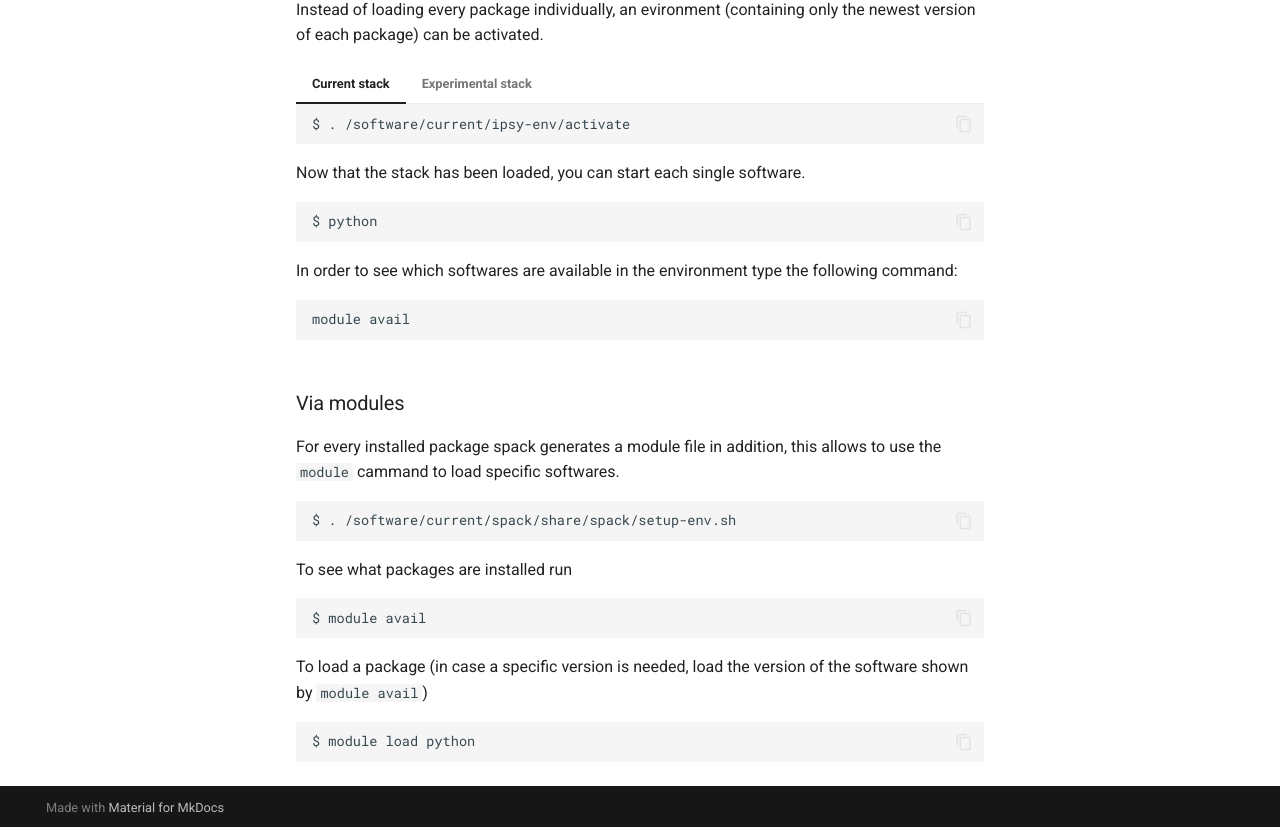
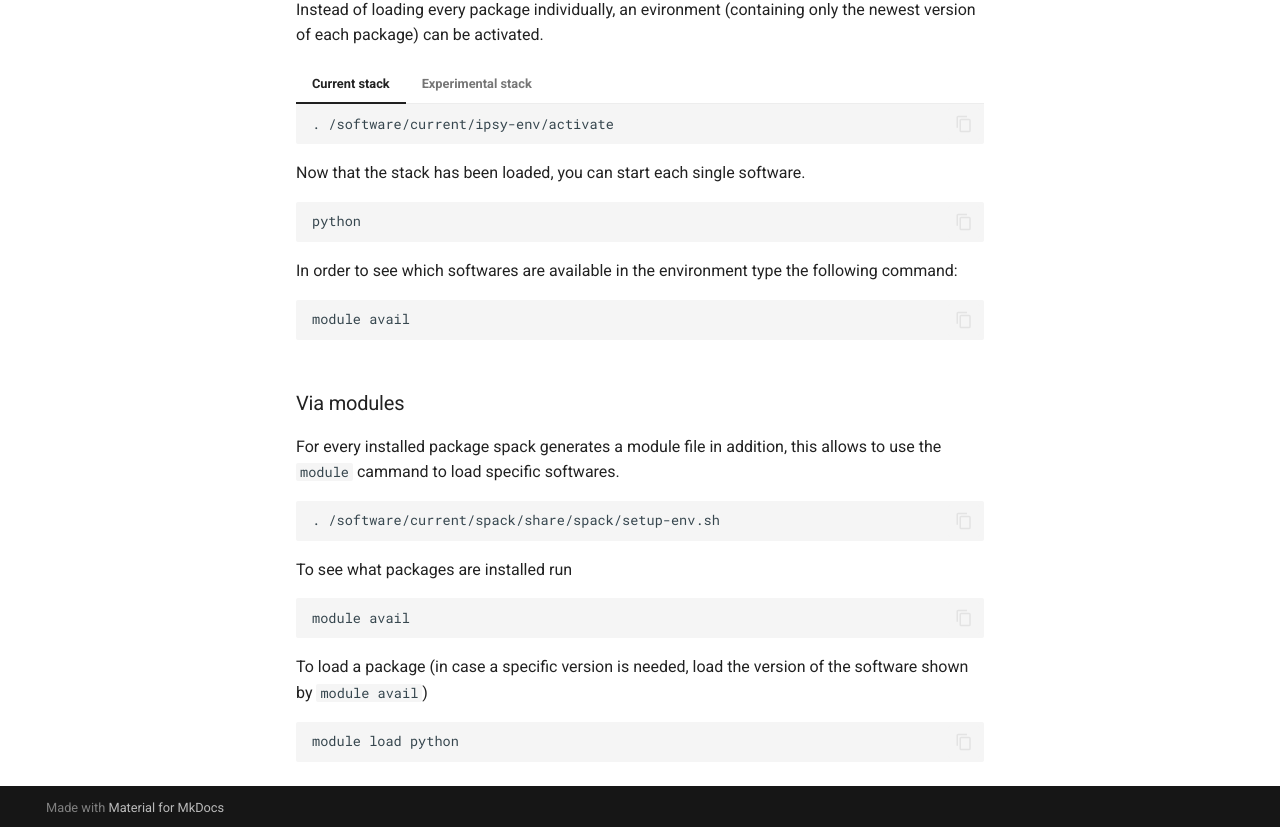
Before and after one commit to pvavra/temp-ipsy, an MkDocs documentation site: the page built from docs/cluster/cecile/software.md, in a window 1280 px wide and 1400 px high, scrolled down 583 px. Shown: the part 570-1397 px from the top of the window. Built offline with MkDocs 1.6.1 and Material for MkDocs 9.7.7, drawn with Linux system fonts in a browser that asks for light colours.

Commit message:
Fix code blocks

````diff
--- a/docs/cluster/cecile/software.md
+++ b/docs/cluster/cecile/software.md
@@ -31,13 +31,13 @@ Instead of loading every package individually, an evironment (containing only th
 === "Current stack"
 
     ```bash
-    $ . /software/current/ipsy-env/activate
+    . /software/current/ipsy-env/activate
     ```
 
     Now that the stack has been loaded, you can start each single software.
 
     ```bash
-    $ python
+    python
     ```
 
     In order to see which softwares are available in the environment type the following command:
@@ -49,13 +49,13 @@ Instead of loading every package individually, an evironment (containing only th
 === "Experimental stack"
 
     ```bash
-    $ . /software/experimental/ipsy-env/activate
+    . /software/experimental/ipsy-env/activate
     ```
 
     Now that the stack has been loaded, you can start each single software.
 
     ```bash
-    $ python
+    python
     ```
 
     In order to see which softwares are available in the environment type the following command:
@@ -69,15 +69,15 @@ Instead of loading every package individually, an evironment (containing only th
 For every installed package spack generates a module file in addition, this allows to use the `module` cammand to load specific softwares.
 
 ```bash
-$ . /software/current/spack/share/spack/setup-env.sh
+. /software/current/spack/share/spack/setup-env.sh
 ```
 
 To see what packages are installed run
 ```bash
-$ module avail
+module avail
 ```
 
 To load a package (in case a specific version is needed, load the version of the software shown by `module avail`)
 ```bash
-$ module load python
+module load python
 ```
````
